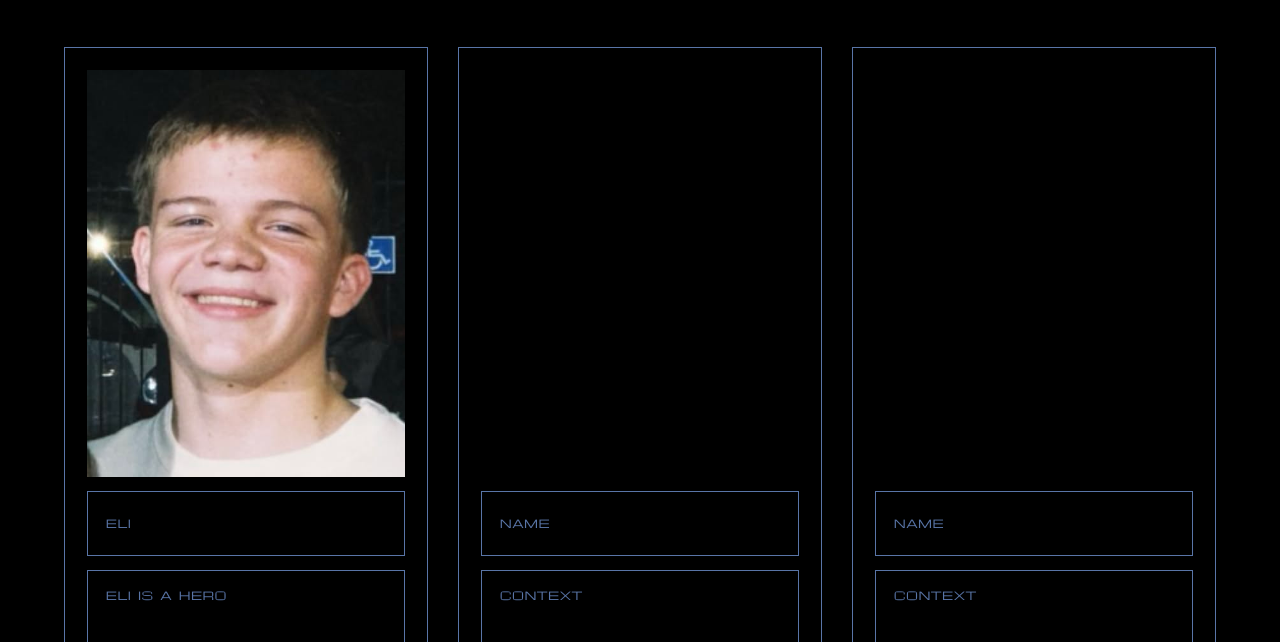
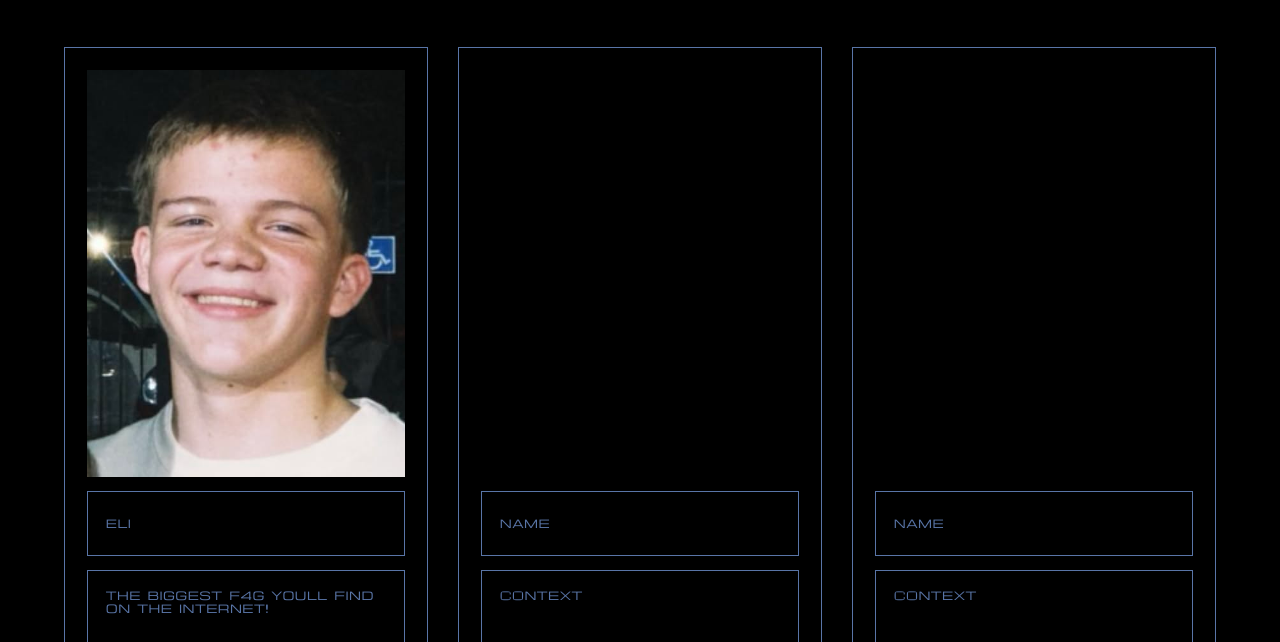
Before and after one commit to liyahhhhhhhh/liyah, a plain HTML site: page index.html in a window 1280 px wide. Both pictures are taken after a click on the link "Hall Of Shame". Shown: the part 158-800 px from the top of the page. Drawn offline with Linux system fonts and the light colour scheme.

Commit message:
Update index.html

```diff
--- a/index.html
+++ b/index.html
@@ -940,7 +940,7 @@
                 </div>
 
                 <div class="context-box">
-                    ELI IS A HERO
+                    the biggest f4g youll find on the internet!
                 </div>
 
             </div>
```
